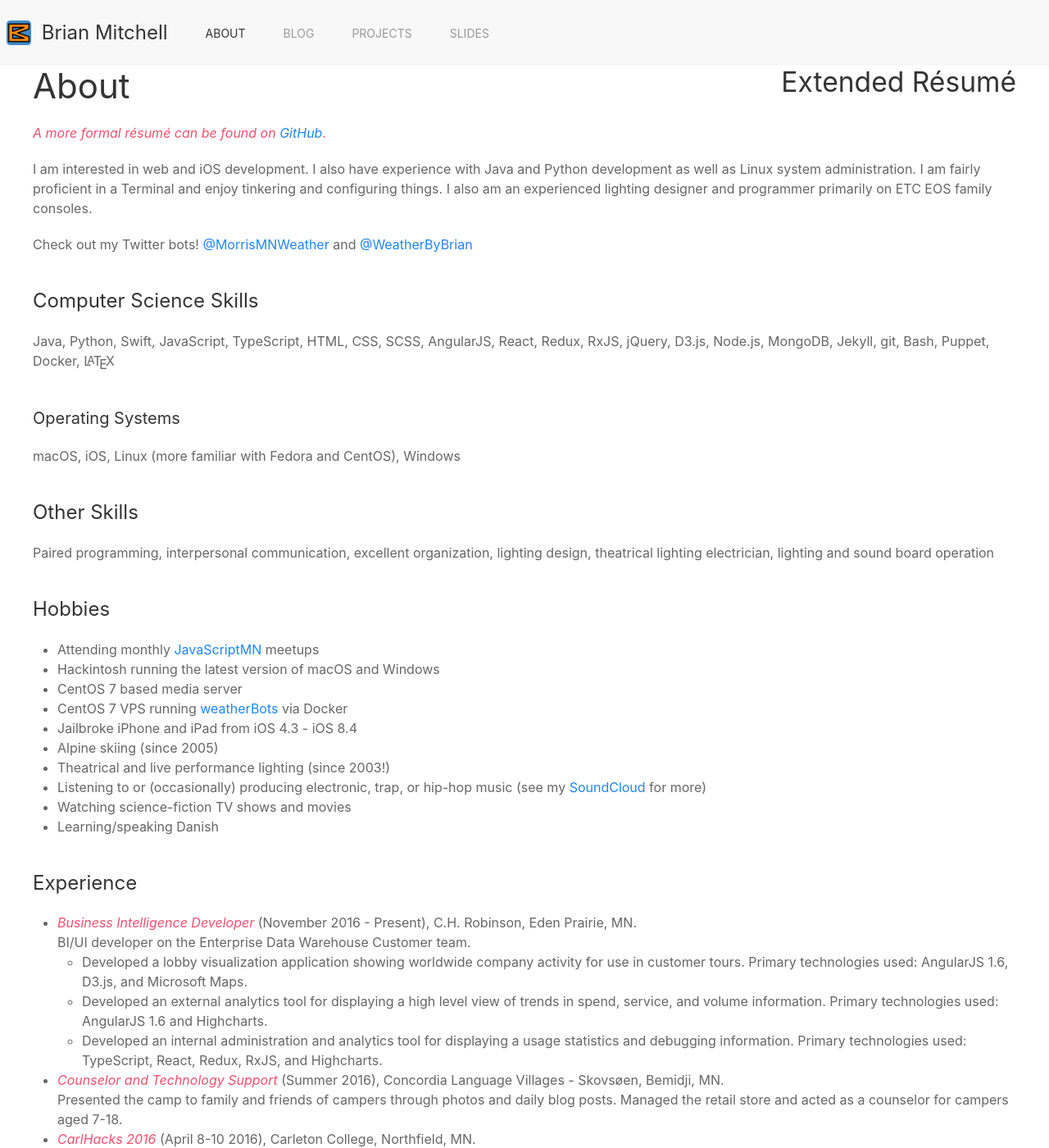
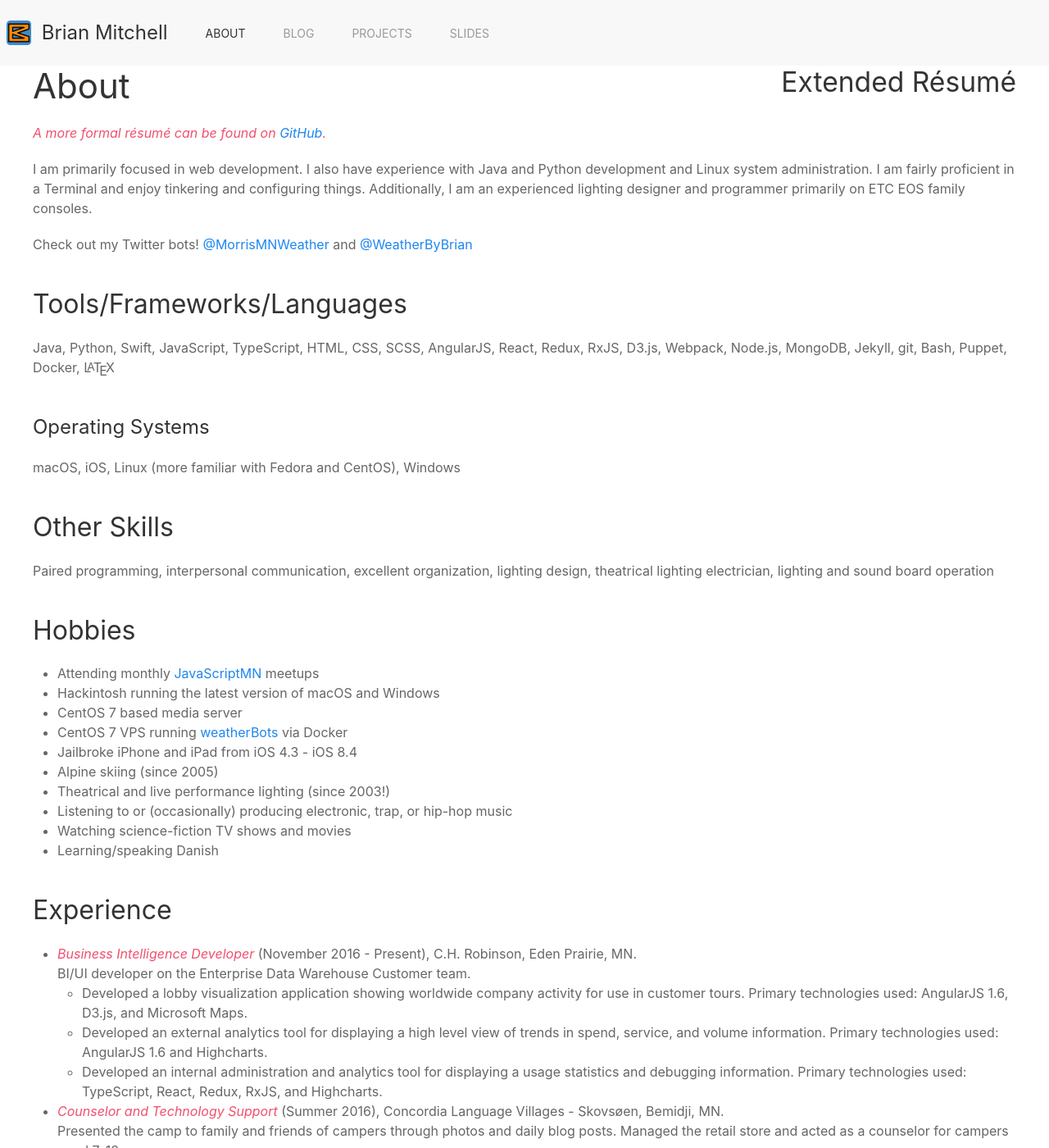
Before and after one commit to BrianMitchL/brianm.me, a Jekyll site: the page built from about.md, in a window 1280 px wide and 1400 px high. Shown: the whole window at 82% size. Built offline with Jekyll 4.4.1, drawn with Linux system fonts in a browser that asks for light colours; nearby versions of some CDN libraries; some of the changed text lies outside the part shown.

Commit message:
Update about and use details blocks for school courses

```diff
--- a/_config.yml
+++ b/_config.yml
@@ -8,6 +8,7 @@
   syntax_highlighter: rouge
   # do not replace newlines by <br>s
   hard_wrap: false
+  parse_block_html: true
 
 timezone: America/Chicago
 
@@ -26,6 +27,7 @@
   - .sass-cache
   - CNAME
   - LICENSE
+  - vendor
 
 sass:
   sass_dir: assets/css/_sass
@@ -40,8 +42,6 @@
   - jekyll-feed
   - jekyll-paginate
   - rouge
-
-exclude: [vendor]
 
 # navigation
 navigation:
@@ -71,7 +71,6 @@
 # seo
 title: Brian Mitchell
 description: Blog, projects, & online presence
-url: https://brianm.me
 
 twitter:
   username: BrianMitchL
@@ -93,12 +92,9 @@
     - https://www.instagram.com/BrianMitchL
     - http://www.last.fm/user/bman4789
     - https://www.linkedin.com/in/brianscottmitchell
-    - https://www.reddit.com/user/bman4789
     - https://open.spotify.com/user/1237277662
     - https://soundcloud.com/bman4789
     - https://steamcommunity.com/id/MagicBriBri
-    - http://bman4789.tumblr.com
-    - https://vine.co/bman4789
     - https://www.youtube.com/user/bman112234
     - https://www.snapchat.com/add/bman4789
 
--- a/about.md
+++ b/about.md
@@ -7,23 +7,23 @@
 
 *A more formal résumé can be found on [GitHub](https://github.com/BrianMitchL/resume/raw/master/resume.pdf).*
 
-I am interested in web and iOS development. I also have experience with Java and Python development as well as Linux system administration. I am fairly proficient in a Terminal and enjoy tinkering and configuring things. I also am an experienced lighting designer and programmer primarily on ETC EOS family consoles.
+I am primarily focused in web development. I also have experience with Java and Python development and Linux system administration. I am fairly proficient in a Terminal and enjoy tinkering and configuring things. Additionally, I am an experienced lighting designer and programmer primarily on ETC EOS family consoles.
 
 Check out my Twitter bots! [@MorrisMNWeather](https://twitter.com/MorrisMNWeather) and [@WeatherByBrian](https://twitter.com/WeatherByBrian)
 
-### Computer Science Skills
+## Tools/Frameworks/Languages
 
-Java, Python, Swift, JavaScript, TypeScript, HTML, CSS, SCSS, AngularJS, React, Redux, RxJS, jQuery, D3.js, Node.js, MongoDB, Jekyll, git, Bash, Puppet, Docker, <span class="latex">L<span class='sup'>a</span>T<span class='sub'>e</span>X</span>
+Java, Python, Swift, JavaScript, TypeScript, HTML, CSS, SCSS, AngularJS, React, Redux, RxJS, D3.js, Webpack, Node.js, MongoDB, Jekyll, git, Bash, Puppet, Docker, <span class="latex">L<span class='sup'>a</span>T<span class='sub'>e</span>X</span>
 
-#### Operating Systems
+### Operating Systems
 
 macOS, iOS, Linux (more familiar with Fedora and CentOS), Windows
 
-### Other Skills
+## Other Skills
 
 Paired programming, interpersonal communication, excellent organization, lighting design, theatrical lighting electrician, lighting and sound board operation
 
-### Hobbies
+## Hobbies
 
 * Attending monthly [JavaScriptMN](https://www.meetup.com/JavaScriptMN/) meetups
 * Hackintosh running the latest version of macOS and Windows
@@ -32,11 +32,11 @@
 * Jailbroke iPhone and iPad from iOS 4.3 - iOS 8.4
 * Alpine skiing (since 2005)
 * Theatrical and live performance lighting (since 2003!)
-* Listening to or (occasionally) producing electronic, trap, or hip-hop music (see my [SoundCloud](https://soundcloud.com/bman4789 "Brian Mitchell on SoundCloud") for more)
+* Listening to or (occasionally) producing electronic, trap, or hip-hop music
 * Watching science-fiction TV shows and movies
 * Learning/speaking Danish
 
-### Experience
+## Experience
 
 * _Business Intelligence Developer_ (November 2016 - Present), C.H. Robinson, Eden Prairie, MN.\\
 BI/UI developer on the Enterprise Data Warehouse Customer team.
@@ -72,32 +72,38 @@
 * _Assistant Cook_ (Summer 2012, Summer 2013), Concordia Language Villages. Bemidji, MN.
 * _Kitchen Staff_ (Summer 2011 - Summer 2012), Leo C. Byrne Residence. Saint Paul, MN.
 
-### Education
+## Education
 
-*   B.A. Computer Science, University of Minnesota, Morris. May 2016.\\
-Related Courses:
-    * Network Administration Practicum with an Emphasis on Directory Services Directed Study (CSCI 4993)
-    * Robotics (CSCI 4454)
-    * Models of Computing Systems (CSCI 3401)
-    * Human-Computer Interface Design (CSCI 4656)
-    * Robotics Directed Study (x2) (CSCI 3993)
-    * Software Design Directed Study (using MEAN Stack) (CSCI 4993)
-    * Algorithms and Computability (CSCI 3501)
-    * Software Design and Development (CSCI 3601)
-    * Ethical and Social Implications of Technology (IS 1091)
-    * Data Structures (CSCI 2101)
-    * Foundations of Computer Science (CSCI 1302)
-    * Digital Media Computation (CSCI 1201)
-* DIS - Danish Institute for Study Abroad. Copenhagen, Denmark. Fall 2015.\\
-Related Courses:
-    * Artificial Intelligence
-    * Sustainability in Northern Europe
-    * Danish Language I--II
+* B.A. Computer Science, University of Minnesota, Morris. May 2016.
+<details>
+<summary markdown="span">Related Courses</summary>
+* Network Administration Practicum with an Emphasis on Directory Services Directed Study (CSCI 4993)
+* Robotics (CSCI 4454)
+* Models of Computing Systems (CSCI 3401)
+* Human-Computer Interface Design (CSCI 4656)
+* Robotics Directed Study (x2) (CSCI 3993)
+* Software Design Directed Study (using MEAN Stack) (CSCI 4993)
+* Algorithms and Computability (CSCI 3501)
+* Software Design and Development (CSCI 3601)
+* Ethical and Social Implications of Technology (IS 1091)
+* Data Structures (CSCI 2101)
+* Foundations of Computer Science (CSCI 1302)
+* Digital Media Computation (CSCI 1201)
+</details>
+
+* DIS - Danish Institute for Study Abroad. Copenhagen, Denmark. Fall 2015.
+<details>
+<summary markdown="span">Related Courses</summary>
+* Artificial Intelligence
+* Sustainability in Northern Europe
+* Danish Language I--II
+</details>
+
 * H.S. Diploma with High Honors, 2012, Central High School, Saint Paul, MN.
 * Skovsøen Language Village, 2011. Concordia Language Villages, Bemidji, MN.
     * High school credit for Danish language study and immersion
 
-### Theatre Experience
+## Theatre Experience
 
 * _Lighting Designer_ - _Young Artists Initiative's Annie_, March 2018, The Wellstone Center, Saint Paul, MN
 * _Electrician_ - _Green T Productions' Frankenstein: A Modern Prometheus_, November 2017, The Historic Mounds Theatre, Saint Paul, MN
```
